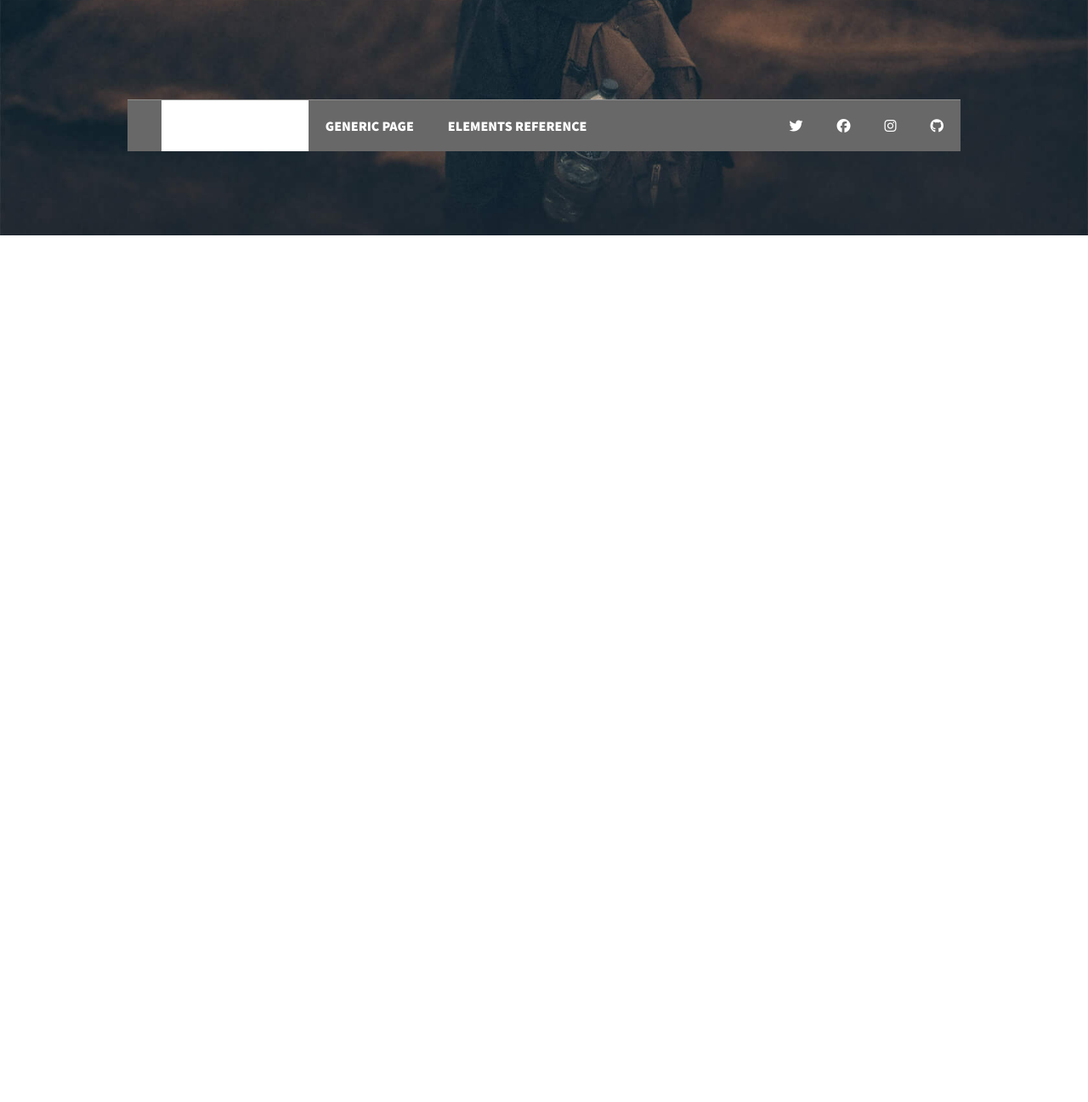
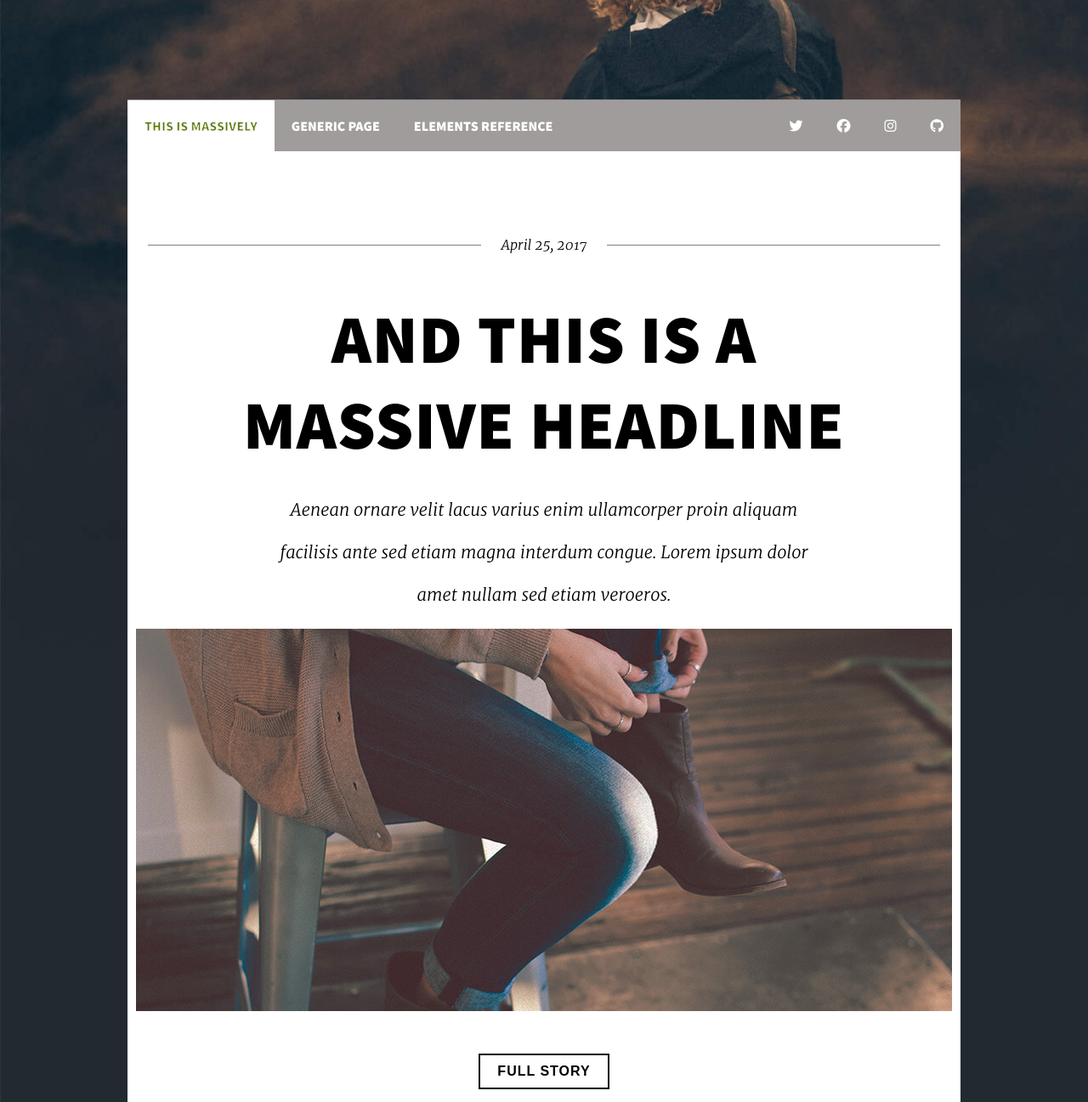
Before and after one commit to aravindcz/HTML5-Massively-Landing-Page-Practice-Project, a plain HTML site: page index.html in a window 1280 px wide. Shown: the part 523-1820 px from the top of the page at 85% size. Before the commit the page ends 800 px from the top, so only its background shows below. Drawn offline with Linux system fonts and the light colour scheme.

Commit message:
made use of semantic html tags and arranged the main article seciton

```diff
--- a/index.css
+++ b/index.css
@@ -80,17 +80,23 @@ a {
     cursor: pointer;
 }
 
+.main{
+    margin: 120px 150px 0px 150px;
+}
 
 .nav{
-    margin: 120px 150px 0px 150px;
-    background-color: #696868;
+
+    background-color: #a09c9c;
     border-top: 1px solid rgb(143, 143, 143);
+    border-bottom: none;
+    margin-bottom: none;
 }
 
 .ul{
     display: flex;
     justify-content: space-between;
     list-style: none;
+    padding: 0;
 }
 
 .leftli{
@@ -110,6 +116,111 @@ a {
     font-size: 16px;
 }
 
-.leftli>li:nth-child(1){
+div.leftli>li:nth-child(1){
     background-color: white;
+    -webkit-text-fill-color: rgb(80, 120, 0);
+    -webkit-text-stroke-color: rgb(249, 244, 244);
+    -webkit-text-stroke-width: 1px;
 }
+
+.leftli li:hover{
+    cursor: pointer;
+    transition: 0.75s;
+    background-color: gray;
+}
+
+.rightli i:hover{
+    cursor:pointer;
+    transition: .75s;
+    color: lightskyblue;
+}
+
+
+main{
+    background-color: #ffffff;
+}
+
+
+.mainarticle{
+    display: flex;
+    flex-direction: column;
+    justify-content: space-between;
+    align-items: center;
+    text-align: center;
+
+}
+
+
+
+.fullstory,.articleimg{
+    align-self: center;
+    transition: transform 2s;
+
+}
+
+
+.mainarticle .datetime{
+    display: flex;
+    justify-content: space-evenly;
+    align-items: center;
+    margin: 100px 0px 50px 0px;
+    align-self: stretch;
+
+}
+
+.datetime span{
+    width: 40%;
+    height: 1px;
+    background-color: gray;
+}
+
+.mainarticle h1{
+    font-family: h1;
+    color: black;
+    letter-spacing: 1px;
+}
+
+.mainarticle .datetime{
+    color: black;
+    font-family: italictext;
+    margin-bottom: 50px;
+}
+
+.mainarticle p{
+    color: black;
+    font-family: italictext;
+}
+
+.mainarticle .imgdiv{
+
+    width: 960px;
+    height: 450px;
+    overflow: hidden;
+}
+
+
+
+.mainarticle .articleimg:hover{
+    cursor: pointer;
+
+    transform: scale(1.2);
+}
+
+.mainarticle .fullstory{
+    margin: 50px 0px;
+    background-color: transparent;
+    color: black;
+    font-style: h1;
+    font-size: 16px;
+    font-weight: bold;
+    padding: 10px 20px;
+    border: 2px solid black;
+    letter-spacing: 1px;
+}
+
+.mainarticle h1:hover,.mainarticle .fullstory:hover{
+    color: rgb(21, 224, 255);
+    border-color: rgb(21, 224, 255);
+    cursor: pointer;
+    transition: .5s;
+}
--- a/index.html
+++ b/index.html
@@ -38,8 +38,28 @@
                 </ul>
             </nav>
 
-            <section class="articlesection" id="articlesection"></section>
+            <section class="articlesection" id="articlesection">
+
+                <article class="mainarticle" id="mainarticle">
+
+                    <div class="datetime" id="datetime"><span></span><p>April 25, 2017</p><span></span></div>
+
+                    <h1>AND THIS IS A <br>
+                        MASSIVE HEADLINE</h1>
+                        <p>Aenean ornare velit lacus varius enim ullamcorper proin aliquam <br>
+                            facilisis ante sed etiam magna interdum congue. Lorem ipsum dolor <br>
+                            amet nullam sed etiam veroeros.</p>
+                            <div class="imgdiv" id="imgdiv">
+                                <img src="./assets/images/mainsection.jpg" alt="" class="articleimg" id="articleimg">
+                            </div>
+
+                            <button id="fullstory" class="fullstory">FULL STORY</button>
+                </article>
+
+            </section>
+
             <div class="mainfooter" id="mainfooter"></div>
+
             <section class="contactsection" id="contactsection"></section>
         </main>
 
```
